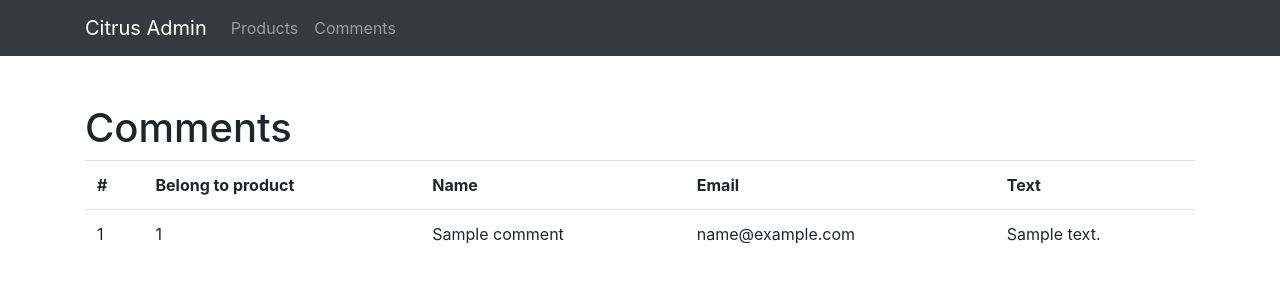
After one commit to losmi183/test, a PHP site: page /admin/comments/index.php in a window 1280 px wide. The commit adds this page. Shown: the top 300 px of the page. Run offline with PHP 8.4, Linux system fonts and the light colour scheme; tables that the repository leaves empty or names only in its code hold one stand-in row (values such as "Sample post"); some libraries are stand-ins or nearby versions.

Commit message:
Admin Views

```diff
--- /dev/null
+++ b/app/Config/vars.php
@@ -0,0 +1,3 @@
+<?php
+
+DEFINE('ADMIN', '/admin');
--- /dev/null
+++ b/app/Controllers/CommentsController.php
@@ -0,0 +1,31 @@
+<?php
+
+namespace App\Controllers;
+
+use App\Models\Comment;
+
+class CommentsController extends Comment {
+
+    public function index()
+    {
+        $result = $this->all();
+
+        return $result;
+    }
+
+    public function display($product_id)
+    {
+        $result = $this->findByProduct($product_id);
+
+        return $result;
+    }
+
+    public function add($product_id, $name, $email, $text)
+    {
+        // Validation
+        $result = $this->create($product_id, $name, $email, $text);
+
+        return $result;
+    }
+
+}
--- a/app/Controllers/FruitsController.php
+++ b/app/Controllers/FruitsController.php
@@ -1,5 +1,3 @@
-
-
 <?php
 
 namespace App\Controllers;
--- a/app/Models/Comment.php
+++ b/app/Models/Comment.php
@@ -12,7 +12,7 @@ class Comment extends Database {
     * @params void
     * @return array
     */
-    public function all()
+    protected function all()
     {
         $stmt = $this->db->prepare("SELECT * FROM comments");
         $stmt->execute();
@@ -27,7 +27,7 @@ class Comment extends Database {
     * @return object
     *
     */
-    public function findByProduct($product_id)
+    protected function findByProduct($product_id)
     {
         $stmt = $this->db->prepare("SELECT * FROM comments WHERE product_id=:product_id");
         $stmt->bindValue(':product_id', $product_id);
@@ -44,10 +44,10 @@ class Comment extends Database {
     * @return bool
     *
     */
-    public function create($name, $email, $text)
+    protected function create($product_id, $name, $email, $text)
     {
-        $stmt = $this->db->prepare("INSERT INTO comments (name,email,text) VALUES (:name,:email,:text)");
-        $result = $stmt->execute([':name' => $name, ':email' => $email, ':text' => $text]);
+        $stmt = $this->db->prepare("INSERT INTO comments (product_id, name,email,text) VALUES (:product_id, :name,:email,:text)");
+        $result = $stmt->execute([':product_id' => $product_id, ':name' => $name, ':email' => $email, ':text' => $text]);
         return $result;
     }
 
@@ -61,7 +61,7 @@ class Comment extends Database {
     * @return bool
     *
     */
-    public function delete($ids)
+    protected function delete($ids)
     {
         if(is_array($ids)) {
             $result;
--- a/composer.json
+++ b/composer.json
@@ -4,7 +4,8 @@
             "App\\" : "app/"
         },
         "files": [
-            "app/helpers.php"
+            "app/helpers.php",
+            "app/Config/vars.php"
         ]
     }
 }
--- /dev/null
+++ b/public/admin/comments/index.php
@@ -0,0 +1,45 @@
+<?php
+
+require_once "../../../vendor/autoload.php";
+
+use App\Controllers\CommentsController;
+
+$comments = new CommentsController;
+
+require_once "../includes/header.php";
+
+require_once "../includes/navbar.php";
+
+?>
+
+
+<div class="container mt-5">
+    <h1>Comments</h1>
+
+    <table class="table">
+        <tr>
+            <th>#</th>
+            <th>Belong to product</th>
+            <th>Name</th>
+            <th>Email</th>
+            <th>Text</th>
+        </tr>
+        <?php foreach($comments->index() as $comment): ?>
+
+            <tr>
+                <td><?php echo $comment->id; ?></td>
+                <td><?php echo $comment->product_id; ?></td>
+                <td><?php echo $comment->name; ?></td>
+                <td><?php echo $comment->email; ?></td>
+                <td><?php echo $comment->text; ?></td>
+            </tr>
+
+        <?php endforeach; ?>
+    </table>
+
+
+
+</div>
+
+
+<?php require_once "../includes/footer.php"; ?>
--- /dev/null
+++ b/public/admin/includes/footer.php
@@ -0,0 +1,8 @@
+
+<script src="https://code.jquery.com/jquery-3.4.1.js" integrity="sha256-WpOohJOqMqqyKL9FccASB9O0KwACQJpFTUBLTYOVvVU=" crossorigin="anonymous"></script>
+
+<script src="https://cdn.jsdelivr.net/npm/popper.js@1.16.0/dist/umd/popper.min.js" integrity="sha384-Q6E9RHvbIyZFJoft+2mJbHaEWldlvI9IOYy5n3zV9zzTtmI3UksdQRVvoxMfooAo" crossorigin="anonymous"></script>
+<script src="https://stackpath.bootstrapcdn.com/bootstrap/4.4.1/js/bootstrap.min.js" integrity="sha384-wfSDF2E50Y2D1uUdj0O3uMBJnjuUD4Ih7YwaYd1iqfktj0Uod8GCExl3Og8ifwB6" crossorigin="anonymous"></script>
+
+</body>
+</html>
--- /dev/null
+++ b/public/admin/includes/header.php
@@ -0,0 +1,12 @@
+<!DOCTYPE html>
+<html lang="en">
+<head>
+    <meta charset="UTF-8">
+    <meta http-equiv="X-UA-Compatible" content="IE=edge">
+    <meta name="viewport" content="width=device-width, initial-scale=1.0">
+
+    <link rel="stylesheet" href="https://stackpath.bootstrapcdn.com/bootstrap/4.4.1/css/bootstrap.min.css" integrity="sha384-Vkoo8x4CGsO3+Hhxv8T/Q5PaXtkKtu6ug5TOeNV6gBiFeWPGFN9MuhOf23Q9Ifjh" crossorigin="anonymous">
+
+    <title>Lemon App</title>
+</head>
+<body>
--- /dev/null
+++ b/public/admin/includes/navbar.php
@@ -0,0 +1,16 @@
+<nav class="navbar navbar-expand-lg navbar-dark bg-dark">
+    <div class="container">
+        <a class="navbar-brand" href="<?php echo ADMIN; ?>">Citrus Admin</a>
+        <button class="navbar-toggler" type="button" data-toggle="collapse" data-target="#navbarSupportedContent" aria-controls="navbarSupportedContent" aria-expanded="false" aria-label="Toggle navigation">
+          <span class="navbar-toggler-icon"></span>
+        </button>
+
+        <div class="collapse navbar-collapse" id="navbarSupportedContent">
+          <ul class="navbar-nav mr-auto">
+            <li class="nav-item"><a class="nav-link" href="<?php echo ADMIN . '/products/index.php'; ?>">Products</a></li>
+            <li class="nav-item"><a class="nav-link" href="<?php echo ADMIN . '/comments/index.php'; ?>">Comments</a></li>
+          </ul>
+
+        </div>
+    </div>
+</nav>
```
Also changed, not shown: public/admin/index.php (added, +21 -0 lines), public/admin/products/index.php (added, +20 -0 lines), public/commentCreate.php (added, +25 -0 lines), public/index.php (+8 -7 lines), public/product.php (+10 -8 lines), app/Controllers/CreateComment.php (deleted), app/helpers.php (line endings or trailing spaces), public/includes/footer.php (renamed from views/includes/footer.php), public/includes/header.php (renamed from views/includes/header.php), 2 other files.
